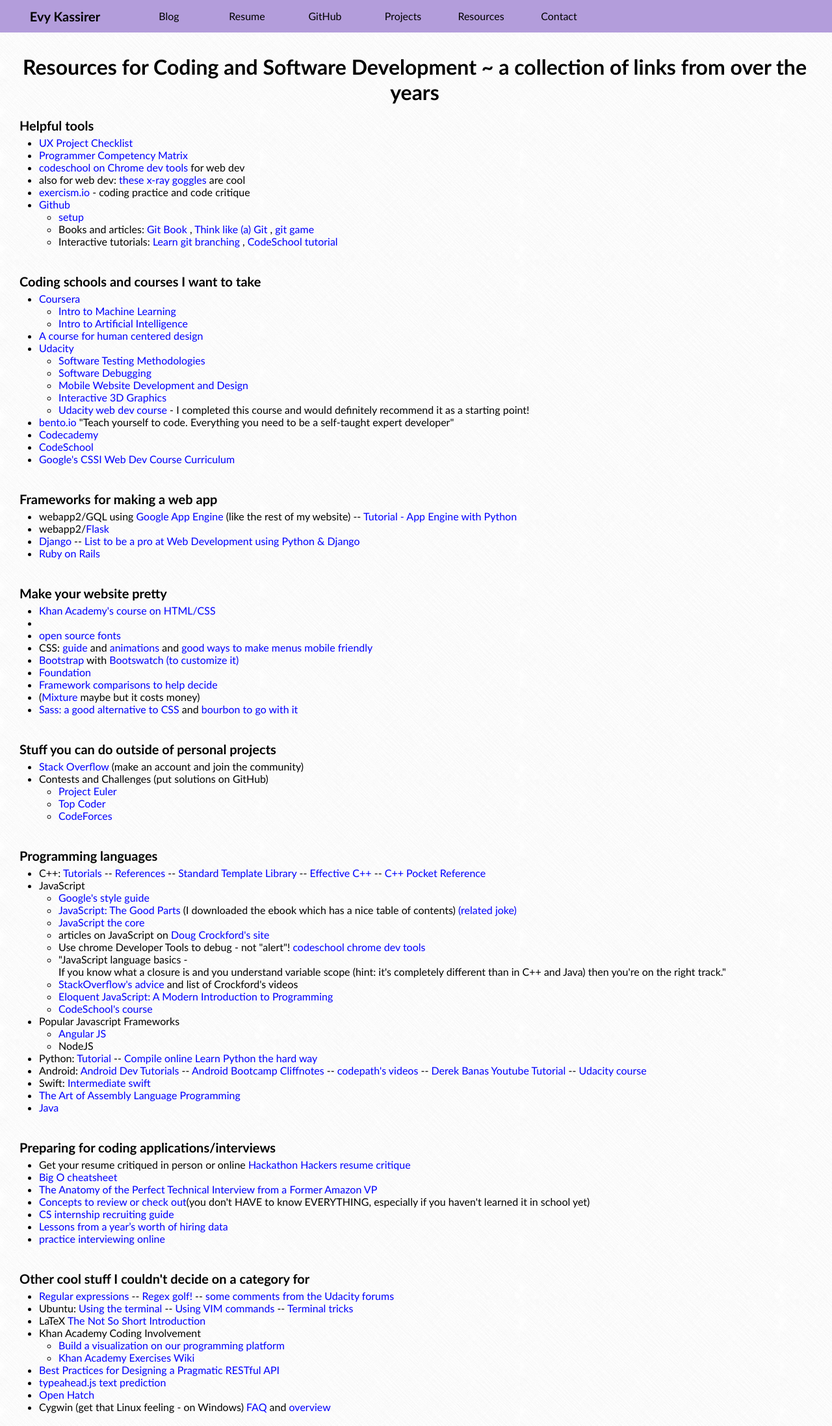
After one commit to evykassirer/personal_website, a Python web app: template templates/resources.html in a window 1280 px wide. The commit adds this page. Shown: the whole page at 65% size. Run offline with Jinja, Linux system fonts and the light colour scheme; the template is opened without the code that fills it, so the values that code supplies are empty.

Commit message:
resources page update

```diff
--- a/main.py
+++ b/main.py
@@ -35,9 +35,9 @@ class MainUdacityPage(BaseHandler):
     def get(self):
         self.render("udacity/welcome.html")
 
-class ToDo(BaseHandler):
+class Resources(BaseHandler):
     def get(self):
-      self.render("todo.html")
+      self.render("resources.html")
 
 class Projects(BaseHandler):
     def get(self):
@@ -90,7 +90,7 @@ app = webapp2.WSGIApplication([(r'/', MainPage),
                                 (r'/udacity/wiki/_edit/' + PAGE_RE, WikiEditPost),
                                 (r'/udacity/wiki/' + PAGE_RE, WikiPostPage),
                                 #my stuff
-                                (r'/todo/?', ToDo),
+                                (r'/resources/?', Resources),
                                 (r'/blog/?', blogMain),
                                 (r'/blog/(.*)/?', blogPost),
                                 (r'/projects/?', Projects),
--- a/stylesheets/todostyle.css
+++ b/stylesheets/resourcesstyle.css
@@ -1,3 +1,7 @@
+h1 {
+    text-align: center;
+}
+
 h2 {
     font-size: 20px;
 	font-weight: bold;
@@ -6,7 +10,7 @@ h2 {
 }
 
 .pagebody{
-    padding:10px;
+    padding:30px;
     width:95%;
 }
 
@@ -14,6 +18,10 @@ h2 {
     /* fix the no indent from the global padding removal */
     margin-left: 30px;
     padding-bottom:20px;
+}
+
+.pagebody ul ul {
+    padding-bottom: 0px;
 }
 
 .pagebody a:hover{
--- a/templates/frontpage.html
+++ b/templates/frontpage.html
@@ -16,7 +16,7 @@
 				<br><br>
 				I look forward to learning a variety of new things as I develop as a programmer, and am open to a variety of fields.
 				<br><br>
-				I am also a member of Waterloo's <a href="https://wics.uwaterloo.ca" tartet="_blank">Women in Computer Science</a> committee and have a passion for music which has led me to participate in a variety of ensembles over the years. <a href="https://www.youtube.com/user/newsong226/videos"  target="_blank">I sing and play ukulele</a>, viola, and piano.
+				I am also an active member of Waterloo's <a href="https://wics.uwaterloo.ca" tartet="_blank">Women in Computer Science</a> committee and have a passion for music which has led me to participate in a variety of ensembles over the years. <a href="https://www.youtube.com/user/newsong226/videos"  target="_blank">I sing and play ukulele</a>, viola, and piano.
 			</p>
 			</div>
 {% endblock %}
--- /dev/null
+++ b/templates/resources.html
@@ -0,0 +1,272 @@
+{% extends "template.html" %}
+{% block csstitle %}
+		<link type="text/css" rel="stylesheet" href="/stylesheets/resourcesstyle.css" />
+		<title>Resources for Coding and Software Development</title>
+{% endblock %}
+{% block body %}
+			<h1> Resources for Coding and Software Development ~ a collection of links from over the years</h1>
+
+			<h2> Helpful tools </h2>
+			<ul>
+				<li><a href=http://uxchecklist.github.io/>UX Project Checklist</a></li>
+				<li>
+					<a href=http://www.starling-software.com/employment/programmer-competency-matrix.html> Programmer Competency Matrix </a>
+				</li>
+				<li><a href= http://discover-devtools.codeschool.com/> codeschool on Chrome dev tools </a> for web dev </li>
+				<li> also for web dev: <a href=https://goggles.webmaker.org/en-US>these x-ray goggles</a> are cool </li>
+				<li> <a href=exercism.io>exercism.io </a> - coding practice and code critique</li>
+				<li> <a href=https://github.com/> Github </a></li>
+				<ul>
+					<li><a href=https://help.github.com/articles/set-up-git> setup </a></li>
+					<li>Books and articles: <a href=http://git-scm.com/book/en/> Git Book </a> ,
+					<a href=http://think-like-a-git.net/> Think like (a) Git </a>, <a href=https://github.com/git-game/git-game>git game</a> </li>
+					<li>Interactive tutorials: <a href=http://pcottle.github.io/learnGitBranching/> Learn git branching </a>, <a href=http://gitreal.codeschool.com/?utm_source=github&utm_medium=codeschool_option&utm_campaign=trygit> CodeSchool tutorial </a></li>
+				</ul>
+			</ul>
+
+
+
+			<h2> Coding schools and courses I want to take </h2>
+			<ul>
+				<li>
+					<a href=https://www.coursera.com/> Coursera </a>
+				</li>
+				<ul>
+					<li> <a href="https://www.udacity.com/course/intro-to-machine-learning--ud120"> Intro to Machine Learning</a></li>
+					<li><a href="https://www.udacity.com/course/intro-to-artificial-intelligence--cs271">
+					Intro to Artificial Intelligence</a></li>
+				</ul>
+				<li> <a href=http://plusacumen.org/courses/hcd-for-social-innovation/>A course for human centered design</a></li>
+				<li>
+					<a href=https://www.udacity.com/>
+					Udacity</a>
+				</li>
+				<ul>
+					<li>
+						<a href=https://www.udacity.com/course/cs258>
+						Software Testing Methodologies</a>
+					</li>
+					<li>
+						<a href=https://www.udacity.com/course/cs259>
+						Software Debugging </a>
+					</li>
+					<li>
+						<a href=https://www.udacity.com/course/cs256>
+						Mobile Website Development and Design </a>
+					</li>
+					<li>
+						<a href=https://www.udacity.com/course/cs291>
+						Interactive 3D Graphics </a>
+					</li>
+					<li>
+						<a href=https://www.udacity.com/wiki/cs253> Udacity web dev course</a> - I completed this course and would definitely recommend it as a starting point!
+					</li>
+				</ul>
+				<li>
+					<a href=http://www.bento.io>bento.io</a> "Teach yourself to code. Everything you need to be a self-taught expert developer"
+				</li>
+				<li>
+					<a href=http://www.codecademy.com/learn>
+					Codecademy</a>
+				</li>
+				<li>
+					<a href=http://www.codeschool.com>
+					CodeSchool </a>
+				</li>
+				<li> <a href= https://sites.google.com/site/cssicontent/>Google's CSSI Web Dev Course Curriculum</a></li>
+			</ul>
+
+
+
+			<h2> Frameworks for making a web app </h2>
+			<ul>
+				<li> webapp2/GQL using <a href=https://appengine.google.com> Google App Engine </a> (like the rest of my website) -- <a href=https://developers.google.com/appengine/docs/python/> Tutorial - App Engine with Python</a>  </li>
+				<li> webapp2/<a href=http://flask.pocoo.org/>Flask</a></li>
+				<li> <a href=https://www.djangoproject.com/>Django</a> --
+			 		 <a href=http://www.mysliderule.com/web-dev>
+			 		 	List to be a pro at Web Development using Python & Django </a> </li>
+				<li> <a href=http://rubyonrails.org/>Ruby on Rails</a> </li>
+			</ul>
+
+
+
+			<h2> Make your website pretty </h2>
+			<ul>
+				<li><a href=https://www.khanacademy.org/computing/computer-programming/html-css>
+					Khan Academy's course on HTML/CSS</a><li>
+				<li> <a href=https://www.google.com/fonts>open source fonts</a></li>
+				<li>
+					CSS: <a href=https://developer.mozilla.org/en-US/docs/Web/Guide/CSS/Getting_started> guide </a> and
+					<a href=https://developer.mozilla.org/en-US/docs/Web/Guide/CSS/Using_CSS_animations> animations </a> and <a href=http://css-tricks.com/responsive-menu-concepts/>good ways to make menus mobile friendly</a>
+				</li>
+				<li><a href=http://getbootstrap.com/>Bootstrap</a> with <a href=http://bootswatch.com>Bootswatch (to customize it)</a></li>
+			 	<li><a href=http://foundation.zurb.com/>Foundation</a></li>
+			 	<li><a href=http://www.monolinea.com/css-frameworks-comparison/>Framework comparisons to help decide</a></li>
+			  	<li>(<a href=http://mixture.io/>Mixture</a> maybe but it costs money)</li>
+				<li>
+					<a href=http://sass-lang.com>
+					Sass: a good alternative to CSS</a> and <a href=http://bourbon.io/> bourbon to go with it </a>
+				</li>
+			</ul>
+
+
+
+			<h2> Stuff you can do outside of personal projects </h2>
+			<ul>
+				<li>
+					<a href=http://stackoverflow.com/> Stack Overflow </a>
+					(make an account and join the community)
+				</li>
+				<li> Contests and Challenges  (put solutions on GitHub)	</li>
+				<ul>
+					<li>
+						<a href=http://projecteuler.net/problems>
+						Project Euler </a>
+					</li>
+					<li>
+						<a href=http://www.topcoder.com>
+						Top Coder </a>
+					</li>
+					<li>
+						<a href=http://codeforces.com/contests>
+						CodeForces </a>
+					</li>
+				</ul>
+			</ul>
+
+
+
+			<h2> Programming languages</h2>
+			<ul>
+				<li>
+					C++: <a href=http://www.cplusplus.com/doc/tutorial/>
+					Tutorials </a> --
+					<a href=http://www.cplusplus.com/reference/>
+					References </a>	--
+					<a href=https://www.sgi.com/tech/stl/stl_index.html>Standard Template Library</a> --
+					<a href=http://knot805.eti.pg.gda.pl/po/books/Effective_C++,%20Second%20Edition_190.pdf> Effective C++ </a> --
+					<a href=http://it-ebooks.info/book/2510/> C++ Pocket Reference </a>
+				</li>
+				<li> JavaScript </li>
+				<ul>
+					<li><a href=https://google-styleguide.googlecode.com/svn/trunk/javascriptguide.xml>Google's style guide</a></li>
+					<li>
+						<a href=http://it-ebooks.info/book/274/>
+						JavaScript: The Good Parts </a> (I downloaded the ebook which has a nice table of contents)
+						<a href=http://thedersen.com/talks/2012/01/25/javascript-the-good-parts/images/bad-vs-good.jpg> (related joke) </a>
+					</li>
+					<li><a href=http://dmitrysoshnikov.com/ecmascript/javascript-the-core/>JavaScript the core</a></li>
+					<li>
+						articles on JavaScript on <a href=http://javascript.crockford.com/>
+						Doug Crockford's site </a>
+					</li>
+					<li> Use chrome Developer Tools to debug - not "alert"! <a href= http://discover-devtools.codeschool.com/> codeschool chrome dev tools </a> </li>
+
+					<li> "JavaScript language basics - <br> If you know what a closure is and you understand variable scope (hint: it's completely different than in C++ and Java) then you're on the right track."</li>
+					<li>
+						<a href=http://stackoverflow.com/questions/11246/best-resources-to-learn-javascript>
+						StackOverflow's advice</a>  and list of Crockford's videos
+					</li>
+					<li>
+						<a href=http://eloquentjavascript.net/>
+						Eloquent JavaScript: A Modern Introduction to Programming</a>
+					</li>
+					<li>
+						<a href=https://www.codeschool.com/courses/javascript-road-trip-part-1>
+						CodeSchool's course</a>
+					</li>
+				</ul>
+
+				<li> Popular Javascript Frameworks</li>
+				<ul>
+					<li> <a href=https://angularjs.org/> Angular JS </a> </li>
+					<li> NodeJS </li>
+				</ul>
+
+				<li>
+					Python:
+					<a href=https://docs.python.org/2/tutorial/> Tutorial </a>  --
+					<a href=https://www.pythonanywhere.com/try-ipython/> Compile online </a>
+					<a href=http://learnpythonthehardway.org/book/> Learn Python the hard way</a>
+				</li>
+
+				<li>
+					Android:
+					<a href=http://developer.android.com/training/index.html>Android Dev Tutorials</a> --
+					<a href=https://github.com/thecodepath/android_guides/wiki/Android-Bootcamp-Cliffnotes>Android Bootcamp Cliffnotes</a> --
+					<a href=http://vimeo.com/codepath/videos/page:1/sort:alphabetical/format:thumbnail>codepath's videos</a> --
+					<a href=https://www.youtube.com/watch?v=Z149x12sXsw>Derek Banas Youtube Tutorial</a> --
+					<a href=https://www.udacity.com/course/ud853>Udacity course</a>
+				</li>
+
+				<li>
+					Swift: <a href=https://developer.apple.com/videos/wwdc/2014> Intermediate swift </a>
+				<li>
+					<a href=http://flint.cs.yale.edu/cs422/doc/art-of-asm/pdf/>
+					The Art of Assembly Language Programming </a>
+				</li>
+
+				<li>
+					<a href=http://pages.cs.wisc.edu/~hasti/cs368/JavaTutorial/>
+					Java </a>
+				</li>
+
+			</ul>
+
+		<h2>Preparing for coding applications/interviews</h2>
+		<ul>
+			<li>Get your resume critiqued in person or online <a href="https://www.facebook.com/groups/1487708811477672/?fref=ts">Hackathon Hackers resume critique</a></li>
+			<li><a href=http://bigocheatsheet.com/>Big O cheatsheet</a></li>
+			<li><a href=http://firstround.com/review/The-anatomy-of-the-perfect-technical-interview-from-a-former-Amazon-VP/>The Anatomy of the Perfect Technical Interview from a Former Amazon VP</a></li>
+			<li><a href=https://www.reddit.com/r/cscareerquestions/comments/1jov24/heres_how_to_prepare_for_tech_interviews/>Concepts to review or check out</a>(you don't HAVE to know EVERYTHING, especially if you haven't learned it in school yet)</li>
+			<li><a href="https://medium.com/@qrazhan/cs-internship-recruiting-guide-aebb68912808">CS internship recruiting guide</a></li>
+			<li><a href=http://blog.alinelerner.com/lessons-from-a-years-worth-of-hiring-data/>Lessons from a year’s worth of hiring data</a></li>
+			<li><a href=https://www.pramp.com/login>practice interviewing online</a></li>
+		</ul>
+
+
+		<h2>Other cool stuff I couldn't decide on a category for</h2>
+		<ul>
+			<li>
+				<a href=https://docs.python.org/2/library/re.html>
+				Regular expressions </a> --
+				<a href=https://regex.alf.nu/> Regex golf! </a> --
+				<a href=http://forums.udacity.com/questions/100137103/questions-regarding-regular-expressions#cs253?> some comments from the Udacity forums </a>
+			</li>
+			<li> Ubuntu:
+				<a href=https://help.ubuntu.com/community/UsingTheTerminal>
+				Using the terminal</a> --
+				<a href=http://www.fprintf.net/vimCheatSheet.html>
+				Using VIM commands </a> --
+				<a href=http://cfenollosa.com/misc/tricks.txt>Terminal tricks</a>
+			</li>
+			<li>
+				LaTeX <a href=http://tobi.oetiker.ch/lshort/lshort.pdf>
+				The Not So Short Introduction </a>
+			</li>
+			<li> Khan Academy Coding Involvement </li>
+			<ul>
+				<li>
+					<a href=http://cs-blog.khanacademy.org/p/build-visualization-on-our-programming.html>
+					Build a visualization on our programming platform </a>
+				</li>
+				<li>
+					<a href=https://github.com/Khan/khan-exercises/wiki>
+					Khan Academy Exercises Wiki </a>
+				</li>
+			</ul>
+			<li><a href="http://www.vinaysahni.com/best-practices-for-a-pragmatic-restful-api">
+				Best Practices for Designing a Pragmatic RESTful API</a></li>
+			<li> <a href=https://twitter.github.io/typeahead.js/>typeahead.js text prediction</a>
+			<li>
+				<a href=http://openhatch.org/missions>
+				Open Hatch </a>
+			</li>
+
+			<li> Cygwin (get that Linux feeling - on Windows)
+				<a href=http://cygwin.com/faq.html#faq.api.everything>
+				FAQ</a> and <a href=http://www.cygwin.com/cygwin-ug-net/overview.html> overview </a>
+			</li>
+
+			</ul>
+{% endblock %}
--- a/templates/template.html
+++ b/templates/template.html
@@ -19,24 +19,11 @@
     <body>
     	<div class="toptoolbar">
 			<a class = "my_name" href='/'>Evy Kassirer</a>
-	  		<a class = "section_name" href='https://medium.com/@evyk'>Blog</a>
+	  		<a class = "section_name" href='https://medium.com/@evyk' target='_blank'>Blog</a>
 	  		<a class = "section_name" href='/resume' target='_blank'>Resume</a>
 	 		<a class = "section_name" href='https://github.com/evykassirer/' target='_blank'>GitHub</a>
 	 		<a class = "section_name" href='/projects' target='_blank'>Projects</a>
-	 		<!--
-	  		<div class = "dropdown hoveropen">
-	  			<a class = "section_name" href='/projects'>Projects</a>
-	  			<div class = "dropdownlist">
-                    <a href='http://whatprivilege.me' target='_blank'>What Privilege?</a>
-                    <a href='http://davepagurek.com/yc/' target='_blank'>Code Next</a>
-                    <a href='https://github.com/evykassirer/TextFormat' target='_blank'>Text Format</a>
-                    <a href='/tictactoe'>Tic Tac Toe</a>
-                    <a href='/udacity'>Web Dev Course</a>
-                    <a href='https://github.com/evykassirer/RSA' target='_blank'>RSA</a>
-                    <a href='https://github.com/evykassirer/FlowersofHanoi' target='_blank'>Hanoi</a>
-                </div>
-	  		</div>-->
-	 		<a class = "section_name" href='/todo'>Resources</a>
+	 		<a class = "section_name" href='/resources'>Resources</a>
 	 		<a class = "section_name" href='/contact'>Contact</a>
 		</div>
 		<div class="toptoolbarsmall">
@@ -44,10 +31,11 @@
 			<div class = "dropdown clickopen">
 				<div class = "section_name dropdown_button">Menu</div>
 				<div class = "dropdownlist clicklist">
-			  		<a href='https://medium.com/@evyk'>Blog</a>
+			  		<a href='https://medium.com/@evyk' target='_blank'>Blog</a>
 			  		<a href='/resume' target='_blank'>Resume</a>
+			  		<a href='https://github.com/evykassirer/' target='_blank'>GitHub</a>
 			  		<a href='/projects'>Projects</a>
-	  		 		<a href='https://github.com/evykassirer/', '_blank'>GitHub</a>
+			  		<a href='/resources'>Resources</a>
 	 				<a href='/contact'>Contact</a>
 	 			</div>
 	 		</div>
```
Also changed, not shown: templates/todo.html (deleted, +0 -273 lines), 1 other file.
